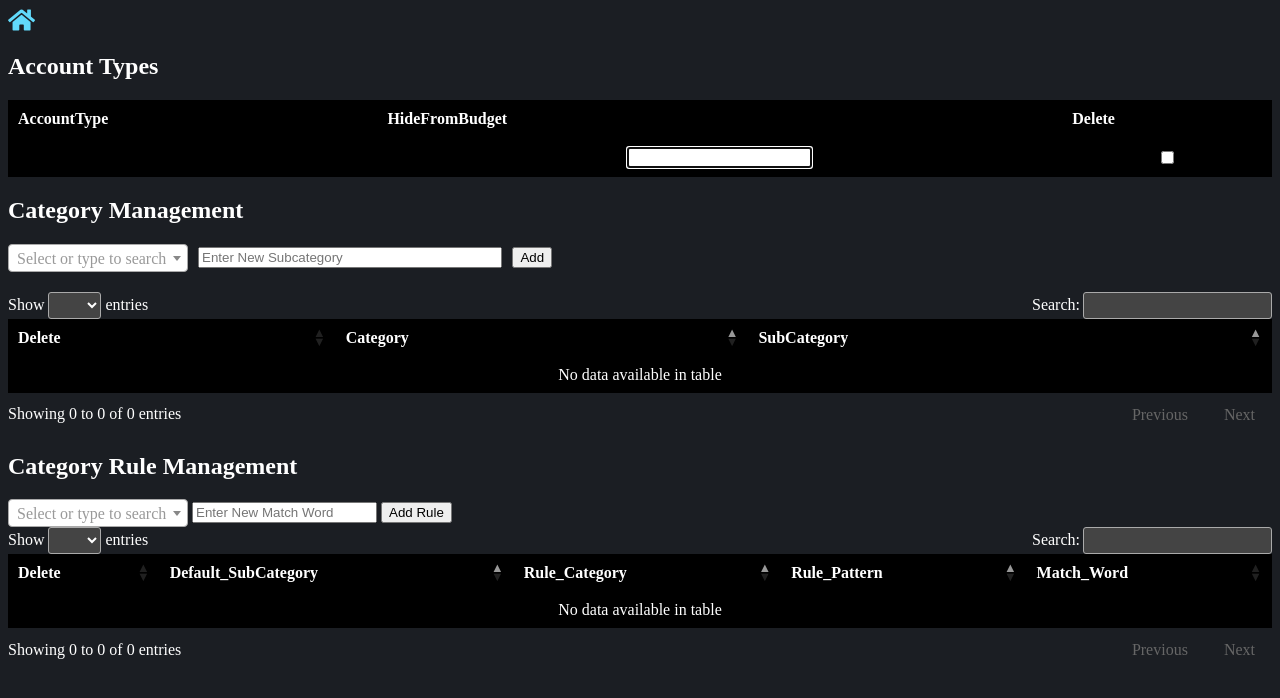
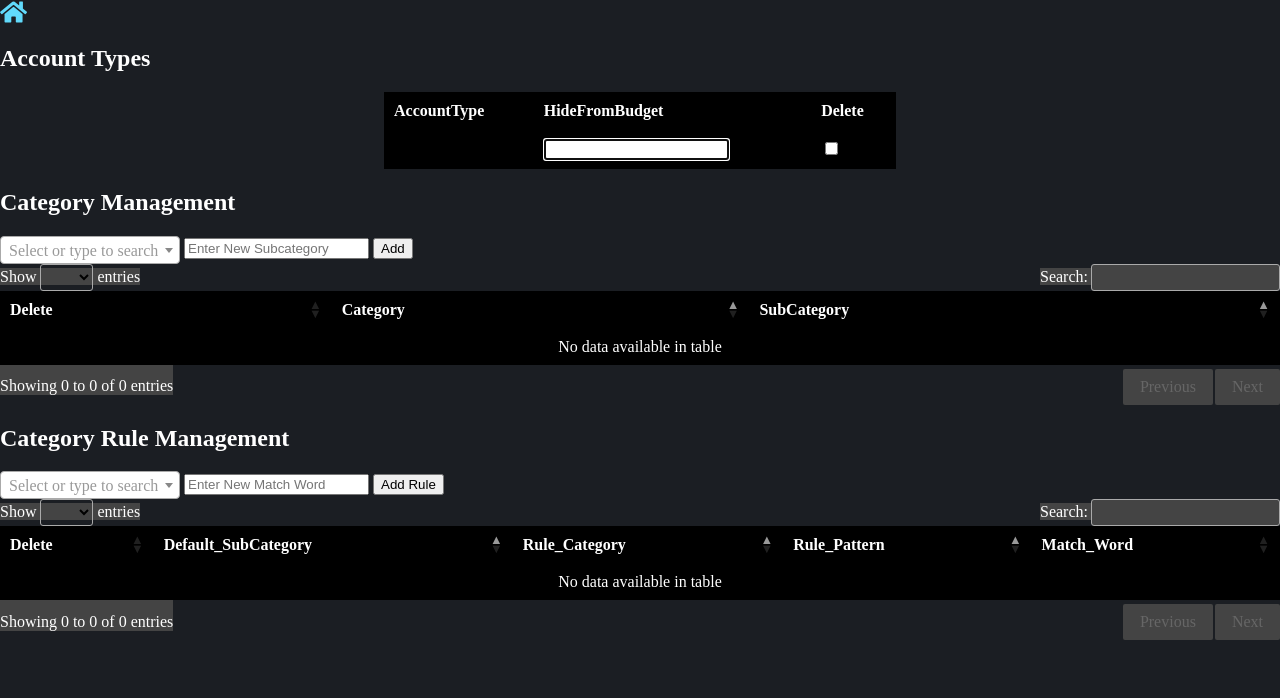
Before and after one commit to CodeWithCJ/SparkyBudget, a Flask app: page /manage_categories in a window 1280 px wide. Shown: the top 698 px of the page. Run offline with Flask 3, Linux system fonts and the light colour scheme; a user stored in the database is signed in; data that the repository does not hold is empty; some libraries are stand-ins or nearby versions.

Commit message:
Update category_mgmt.css

```diff
--- a/SparkyBudget/static/css/category_mgmt.css
+++ b/SparkyBudget/static/css/category_mgmt.css
@@ -1,351 +1,56 @@
 body {
-    /* Dark background color */
-    background-color: #1b1e23;
-    /* Light text color */
-    color: #ffffff;
+    background-color: #1b1e23; /* Dark background color */
+    color: #ffffff; /* Light text color */
+    margin: 0;
+    padding: 0;
 }
 
-/* Adjust the background and text color of the table */
 table.dataTable {
-    /* Black background color for the table */
-    background-color: #000000;
-    /* Light text color for the table */
-    color: #ffffff;
+    background-color: #000000; /* Black background color for the table */
+    color: #ffffff; /* Light text color for the table */
+    width: 100% !important; /* Ensure the table takes the full width of its container */
 }
 
-/* Adjust the color of table headers */
-table.dataTable thead th {
-    /* Light text color for table headers */
-    color: #ffffff;
+table.dataTable thead th,
+table.dataTable tbody tr,
+table.dataTable tbody td {
+    background-color: #000000; /* Black background color for table headers and rows */
+    color: #ffffff; /* Light text color for table headers and rows */
 }
 
-/* Adjust the color of table rows */
-table.dataTable tbody tr {
-    /* Black background color for all rows */
-    background-color: #000000;
-    /* Light text color for all rows */
-    color: #ffffff;
+table.dataTable tbody tr.odd,
+table.dataTable tbody tr.odd:hover {
+    background-color: #555555 !important; /* Darker background color for odd rows */
 }
 
-.custom-row-class {
-    /* Dark background color for highlighted rows */
-    background-color: #444444 !important;
-}
-
-table.dataTable tbody td:first-child {
-    /* Black background color for the first column */
-    background-color: #000000;
-    /* Light text color for the first column */
-    color: #ffffff;
-}
-
-/* Override the default DataTables stripe color */
-table.dataTable tbody tr.odd,
-table.dataTable tbody tr.odd:hover {
-    /* Darker background color for odd rows */
-    background-color: #555555 !important;
-}
-
-/* Adjust the color of DataTables pagination controls */
-.dataTables_paginate .paginate_button {
-    /* Light text color for pagination controls */
-    color: #ffffff !important;
-}
-
-.dataTables_paginate .paginate_button:hover {
-    /* Light text color for pagination controls on hover */
-    color: #ffffff !important;
-}
-
-/* Adjust the color of other DataTables elements */
+.dataTables_paginate .paginate_button,
 .dataTables_info,
 .dataTables_length label,
 .dataTables_filter label,
 .dataTables_processing,
-.dataTables_paginate,
-.dataTables_paginate span a {
-    /* Light text color for other DataTables elements */
-    color: #ffffff !important;
+.dataTables_paginate span a,
+.dataTables_wrapper .dataTables_paginate .paginate_button,
+.dataTables_wrapper .dataTables_filter input {
+    color: #ffffff !important; /* Light text color for pagination controls and other elements */
+    background-color: #444444 !important; /* Dark background color for input fields */
 }
 
-.dataTables_paginate span .current {
-    /* Darker background color for the current page number */
-    background-color: #555555 !important;
-    /* Light text color for the current page number */
-    color: #ffffff !important;
+.containerCategoryManagement .dataTables_length select,
+.containerRuleManagement .dataTables_length select {
+    background-color: #444444 !important;
+    color: #201b1b !important;
+    border: 1px solid #555555 !important;
+    border-radius: 4px;
+    padding: 2px 5px;
+    cursor: pointer;
+}
+.dataTables_wrapper .dataTables_filter input:focus {
+    background-color: #555555 !important; /* Darker background color for input fields on focus */
 }
 
-/* Adjust the color of DataTables length menu */
-.dataTables_length label select {
-    /* Light text color for length menu */
-    color: #ffffff !important;
-    /* Dark background color for length menu */
-    background-color: #444444 !important;
-}
-
-/* Adjust the color of DataTables pagination buttons */
-.dataTables_paginate .paginate_button {
-    /* Light text color for pagination buttons */
-    color: #ffffff !important;
-}
-
-.dataTables_paginate .paginate_button:hover {
-    /* Light text color for pagination buttons on hover */
-    color: #ffffff !important;
-}
-
-/* Adjust the color of DataTables pagination controls at the bottom right */
-.dataTables_wrapper .dataTables_paginate .paginate_button {
-    /* Light text color for pagination controls */
-    color: #ffffff !important;
-}
-
-.dataTables_wrapper .dataTables_paginate .paginate_button:hover {
-    /* Light text color for pagination controls on hover */
-    color: #ffffff !important;
-}
-
-/* Adjust the color of DataTables previous button */
-.dataTables_wrapper .dataTables_paginate .previous {
-    /* Light text color for the Previous button */
-    color: #ffffff !important;
-}
-
-.dataTables_wrapper .dataTables_paginate .previous:hover {
-    /* Light text color for the Previous button on hover */
-    color: #ffffff !important;
-}
-
-/* Adjust the color of DataTables search input */
-.dataTables_wrapper .dataTables_filter input {
-    /* Light text color for the search input */
-    color: #ffffff !important;
-    /* Dark background color for the search input */
-    background-color: #444444 !important;
-}
-
-/* Adjust the color of DataTables search input on focus */
-.dataTables_wrapper .dataTables_filter input:focus {
-    /* Light text color for the search input on focus */
-    color: #ffffff !important;
-    /* Darker background color for the search input on focus */
-    background-color: #555555 !important;
-}
-
-#balanceTable {
-    margin: 20px auto;
-}
-
-table.dataTable thead th.sorting,
-table.dataTable thead th.sorting_asc,
-table.dataTable thead th.sorting_desc,
-table.dataTable thead th.sorting_asc_disabled,
-table.dataTable thead th.sorting_desc_disabled {
-    /* Darker background color for the filtered column header */
-    background-color: #000000 !important;
-    /* Light text color for the filtered column header */
-    color: #ffffff !important;
-}
-
-table.dataTable tbody tr.even,
-table.dataTable tbody tr.even:hover,
-table.dataTable tbody tr.odd,
-table.dataTable tbody tr.odd:hover {
-    /* Set the background color as needed */
-    background-color: #000000 !important;
-}
-
-#balanceTable_wrapper {
-    margin: 20px auto;
-    /* Adjust the width as needed */
-    width: 80%;
-}
-
-table.dataTable tbody tr {
-    /* Set the background color as needed */
-    background-color: #000000 !important;
-}
-
-/* Adjust the color of table rows during hover */
-table.dataTable tbody tr:hover {
-    /* Set the hover background color as needed */
-    background-color: #333333 !important;
-}
-
-/* Add these styles to customize the Date Range Filter */
-.daterangepicker {
-    /* Black background color */
-    background-color: #000000 !important;
-    /* White text color */
-    color: #ffffff !important;
-}
-
-.daterangepicker .calendar-time {
-    /* Black background color for time selection */
-    background-color: #000000 !important;
-}
-
-.daterangepicker .daterangepicker_input {
-    /* Black background color for input */
-    background-color: #000000 !important;
-    /* White text color for input */
-    color: #ffffff !important;
-}
-
-.daterangepicker .daterangepicker_input input {
-    /* Border color for input */
-    border-color: #555555 !important;
-}
-
-.daterangepicker .ranges li.active {
-    /* Darker background color for active range */
-    background-color: #555555 !important;
-}
-
-.daterangepicker .ranges li:hover {
-    /* Dark background color for hover effect */
-    background-color: #444444 !important;
-}
-
-.daterangepicker .ranges li.active::before {
-    /* Border color for active range indicator */
-    border-bottom-color: #555555 !important;
-}
-
-.daterangepicker .applyBtn,
-.daterangepicker .cancelBtn {
-    /* Dark background color for buttons */
-    background-color: #555555 !important;
-    /* White text color for buttons */
-    color: #ffffff !important;
-}
-
-.daterangepicker .applyBtn:hover,
-.daterangepicker .cancelBtn:hover {
-    /* Darker background color for button hover effect */
-    background-color: #444444 !important;
-}
-
-table.dataTable tbody tr.filter-row td {
-    /* Black background color for the filtered column */
-    background-color: #000000 !important;
-    /* Light text color for the filtered column */
-    color: #ffffff !important;
-}
-
-.category {
-    background-color: black;
-    /* Set the text color to white for better visibility */
-    color: white;
-}
-
-#bar_chart .c3-axis-x-label,
-#bar_chart .c3-axis-y-label,
-#bar_chart .c3-axis-x .tick text,
-#bar_chart .c3-axis-y .tick text {
-    fill: white !important;
-}
-
-#bar_chart .c3-tooltip {
-    background-color: darkgray;
-}
-
-#bar_chart .c3-tooltip tr {
-    /* Set the text color for better visibility on dark background */
-    color: white;
-}
-
-.c3-tooltip-container {
-    background-color: darkgray !important;
-    color: white !important;
-}
-
-.transaction_edit_filter {
-    display: flex;
-    align-items: center;
-}
-
-.spacer-label {
-    /* Adjust the padding as needed */
-    padding: 0 10px;
-}
-
-.AddSubCategoryContainer {
-    display: flex;
-    flex-direction: column;
-    align-items: flex-start;
-    width: 100%;
-}
-
-#addCategoryForm {
-    display: flex;
-    align-items: center;
-    /* Adjust the spacing between form elements */
-    gap: 10px;
-    /* Spacing below the form */
-    margin-bottom: 20px;
-}
-
-#category {
-    /* Set width of the dropdown */
-    width: 25ch;
-}
-
-#subcategory {
-    /* Set width of the text box */
-    width: 40ch;
-}
-
-.select2-container--default .select2-results__option {
-    background-color: black;
-    /* Set the text color to white for better visibility */
-    color: white;
-}
-
-
-
-/* Ensure consistent alignment for table cells */
-#accountTypeTable td {
-    text-align: center; /* Center-align all table cells */
-    vertical-align: middle;
-    padding: 8px; /* Add some padding for better spacing */
-}
-
-/* Style the account type input boxes (for both existing and new rows) */
-#accountTypeTable .account-type-input {
-    width: 100px; /* Consistent width */
-    padding: 5px; /* Consistent padding */
-    margin: 0 auto; /* Center the input horizontally */
-    display: block; /* Required for margin: 0 auto to work */
-    box-sizing: border-box; /* Ensure padding doesn't add to the width */
-    background-color: #fff; /* White background to match existing rows */
-    border: 1px solid #ccc; /* Subtle border to match */
-    border-radius: 4px; /* Rounded corners to match */
-    font-size: 14px; /* Match font size (adjust if needed) */
-    color: #000; /* Black text color */
-}
-
-/* Ensure the new row input matches exactly */
-#accountTypeTable .new-row .account-type-input {
-    background-color: #fff; /* Reinforce white background */
-    border: 1px solid #ccc; /* Reinforce border */
-    border-radius: 4px; /* Reinforce rounded corners */
-}
-
-/* Adjust table cell width to fit the input comfortably */
-#accountTypeTable td:first-child {
-    width: 150px; /* Adjusted column width */
-}
-
-/* Ensure checkboxes are centered */
-#accountTypeTable .hide-from-budget,
-#accountTypeTable .new-row-checkbox {
-    display: block;
-    margin: 0 auto; /* Center the checkbox */
-}
-
-/* Style the delete button */
-#accountTypeTable .delete-btn {
+#accountTypeTable .delete-btn,
+#categoryTable .delete-btn,
+#categoryRuleTable .delete-btn {
     background: none;
     border: none;
     color: #ff4444; /* Red color for delete icon */
@@ -354,6 +59,64 @@ table.dataTable tbody tr.filter-row td {
     padding: 5px;
 }
 
-#accountTypeTable .delete-btn:hover {
+#accountTypeTable .delete-btn:hover,
+#categoryTable .delete-btn:hover,
+#categoryRuleTable .delete-btn:hover {
     color: #cc0000; /* Darker red on hover */
 }
+
+/* Style the parent containers to control the width */
+
+/* Container for #accountTypeTable */
+.containerAccountTypes {
+    width: 100%; /* Default width for mobile */
+    box-sizing: border-box; /* Ensure padding/margins don't affect width */
+}
+
+/* Container for #categoryTable */
+.containerCategoryManagement {
+    width: 100%; /* Default width for mobile */
+    box-sizing: border-box; /* Ensure padding/margins don't affect width */
+}
+
+/* Container for #categoryRuleTable */
+.containerRuleManagement {
+    width: 100%; /* Default width for mobile */
+    box-sizing: border-box; /* Ensure padding/margins don't affect width */
+}
+
+/* Ensure the DataTables wrapper respects the parent container's width */
+.containerAccountTypes .dataTables_wrapper,
+.containerCategoryManagement .dataTables_wrapper,
+.containerRuleManagement .dataTables_wrapper {
+    width: 100% !important; /* Match the parent container's width */
+}
+
+/* Ensure the tables inside the containers respect the container's width */
+#accountTypeTable,
+#categoryTable,
+#categoryRuleTable {
+    width: 100% !important; /* Table takes the full width of its container */
+}
+
+/* Media query for laptop/desktop (768px and up) */
+@media (min-width: 768px) {
+    .containerAccountTypes {
+        width: 40% !important; /* Force 40% width for accountTypeTable on larger screens */
+        margin: 0 auto; /* Center the container */
+    }
+    .containerCategoryManagement,
+    .containerRuleManagement {
+        width: 60% !important; /* Force 60% width for categoryTable and categoryRuleTable on larger screens */
+        margin: 0 auto; /* Center the container */
+    }
+}
+
+/* Media query for mobile (767px and below) */
+@media (max-width: 767px) {
+    .containerAccountTypes,
+    .containerCategoryManagement,
+    .containerRuleManagement {
+        width: 100% !important; /* Full width on mobile */
+    }
+}
```
